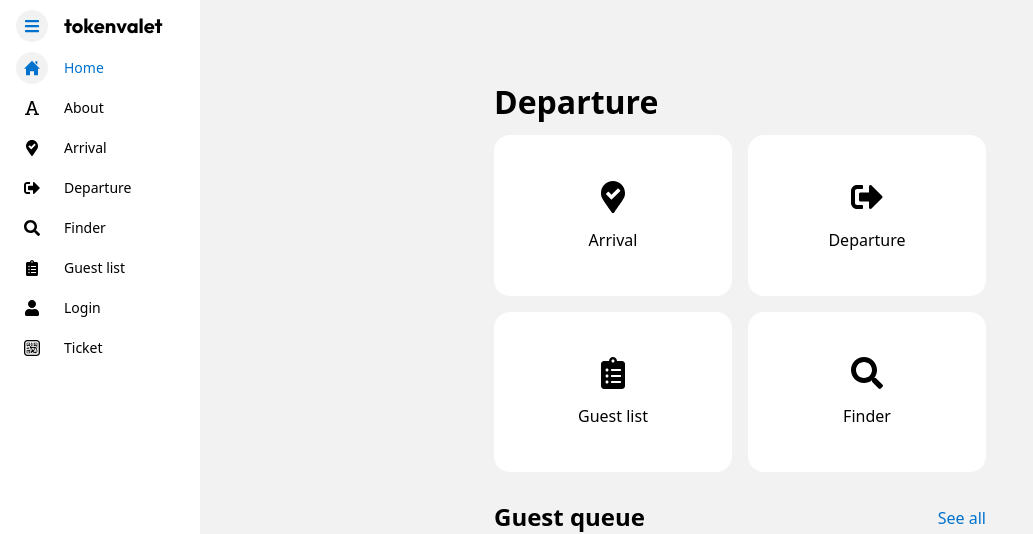
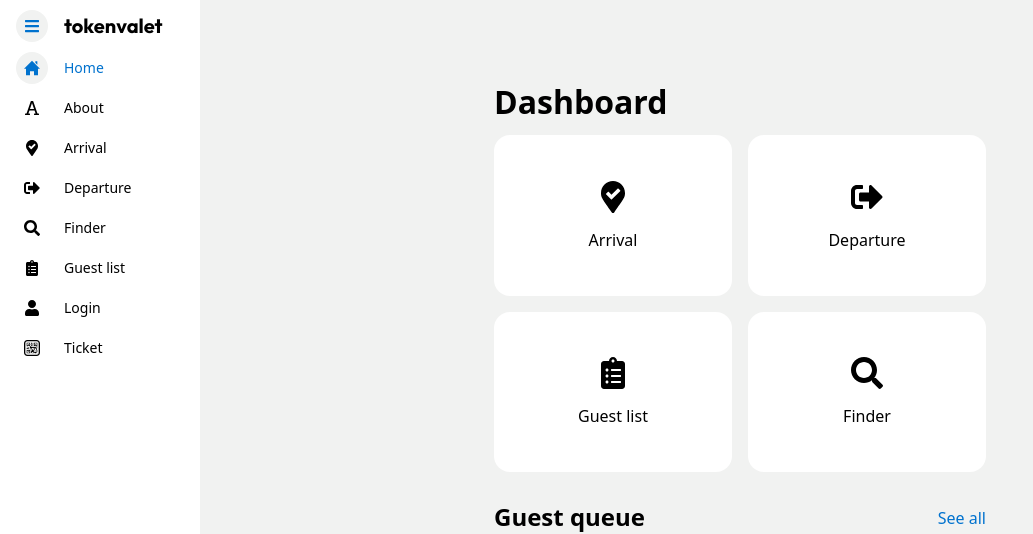
Before and after one commit to joshuabradley012/tokenvalet, a React app: page / in a window 1280 px wide. Shown: the top 534 px of the page, without its empty margins (0-1033 px from the left). Built offline with nearby package versions, Linux system fonts and the light colour scheme.

Commit message:
Updated back button style

```diff
--- a/client/components/app-shell/index.js
+++ b/client/components/app-shell/index.js
@@ -19,7 +19,6 @@ const AppShell = ({ children }) => {
 
   const handleToggleDrawer = () => setDrawerOpen(!isDrawerOpen);
 
-  // Update drawer when changing screen size
   useEffect(() => {
     if (isMobile && isDrawerOpen) {
       setDrawerOpen(false);
@@ -28,7 +27,6 @@ const AppShell = ({ children }) => {
     }
   }, [isMobile]);
 
-  // Close drawer when the location changes on mobile
   useEffect(() => {
     if (isMobile) {
       setDrawerOpen(false);
@@ -36,7 +34,6 @@ const AppShell = ({ children }) => {
     window.scrollTo(0, 0);
   }, [location])
 
-  // Prevent background from scrolling when using nav on mobile
   useEffect(() => {
     if (isMobile && isDrawerOpen) {
       document.body.classList.add('overflow-hidden');
--- a/client/components/back-button/index.js
+++ b/client/components/back-button/index.js
@@ -6,7 +6,7 @@ import { Icon } from 'components';
 const BackButton = () => {
   const navigate = useNavigate();
 
-  const handleClick = () => navigate(-1);;
+  const handleClick = () => navigate(-1);
 
   return (
     <Icon type="arrow-left" className="back-button" onClick={handleClick} />
--- a/client/components/back-button/style.scss
+++ b/client/components/back-button/style.scss
@@ -1,5 +1,10 @@
 @use "~scss/variables" as *;
+@use "~scss/mixins/breakpoints" as *;
 
 .back-button {
-  margin-top: $spacer-8;
+  margin-top: -$spacer-4;
+
+  @include media-breakpoint-down(md) {
+    margin-top: $spacer-8;
+  }
 }
--- /dev/null
+++ b/client/components/dashboard/index.js
@@ -0,0 +1,30 @@
+import React from 'react';
+import './style.scss';
+import { routes } from 'routes';
+import {
+  Icon,
+  Link,
+} from 'components';
+
+const Dashboard = ({ links }) => (
+  <div className="dashboard row gx-4 gy-4">
+    {links.map(link => {
+      const route = routes.find(route => route.path === link);
+
+      if (route) {
+        return (
+          <div className="col-6" key={route.path}>
+            <Link className="item" href={route.path}>
+              <div className="inner">
+                <Icon type={route.icon} />
+                <span>{route.name}</span>
+              </div>
+            </Link>
+          </div>
+        );
+      }
+    })}
+  </div>
+);
+
+export default Dashboard;
--- /dev/null
+++ b/client/components/dashboard/style.scss
@@ -0,0 +1,52 @@
+@use '~scss/variables' as *;
+
+.dashboard {
+  .item {
+    background: $white;
+    border-radius: $border-radius-lg;
+    color: $primary;
+    display: block;
+    overflow: hidden;
+    position: relative;
+    transition: color $transition-time;
+
+    &::after {
+      content: '';
+      display: block;
+      padding-top: 67.5%;
+    }
+
+    &:hover {
+      color: $secondary;
+
+      .icon {
+        color: $secondary;
+      }
+    }
+
+    .inner {
+      align-items: center;
+      display: flex;
+      flex-direction: column;
+      height: 100%;
+      justify-content: center;
+      padding: $spacer-4;
+      position: absolute;
+      top: 0;
+      bottom: 0;
+      left: 0;
+      right: 0;
+      width: 100%;
+    }
+
+    .icon {
+      height: $spacer-8;
+      margin-bottom: $spacer-4;
+      width: $spacer-8;
+
+      .circle {
+        display: none;
+      }
+    }
+  }
+}
--- a/client/components/index.js
+++ b/client/components/index.js
@@ -3,6 +3,7 @@ export { default as AppDrawer } from 'components/app-drawer';
 export { default as AppShell } from 'components/app-shell';
 export { default as BackButton } from 'components/back-button';
 export { default as Button } from 'components/button';
+export { default as Dashboard } from 'components/dashboard';
 export { default as Guests } from 'components/guests';
 export { default as Icon } from 'components/icon';
 export { default as IconLink } from 'components/icon-link';
--- a/client/pages/home/index.js
+++ b/client/pages/home/index.js
@@ -2,9 +2,8 @@ import React from 'react';
 import './style.scss';
 import { clone } from 'lib';
 import { guests as guestsOriginal } from 'data';
-import { routes } from 'routes';
 import {
-  Icon,
+  Dashboard,
   Guests,
   Link,
   Section,
@@ -21,26 +20,9 @@ const dashboardLinks = [
 
 const Home = () => (
   <Section className="home-section" backButton={false}>
-    <h1>Departure</h1>
-    <div className="dashboard row gx-4 gy-4">
-      {dashboardLinks.map(link => {
-        const route = routes.find(route => route.path === link);
-
-        if (route) {
-          return (
-            <div className="col-6" key={route.path}>
-              <Link className="item" href={route.path}>
-                <div className="inner">
-                  <Icon type={route.icon} />
-                  <span>{route.name}</span>
-                </div>
-              </Link>
-            </div>
-          );
-        }
-      })}
-    </div>
-    <div className="heading-link">
+    <h1>Dashboard</h1>
+    <Dashboard links={dashboardLinks} />
+    <div className="heading-link space-between align-items-center">
       <h2>Guest queue</h2>
       <Link href="/guests">See all</Link>
     </div>
--- a/client/pages/home/style.scss
+++ b/client/pages/home/style.scss
@@ -1,62 +1,7 @@
 @use '~scss/variables' as *;
-@use '~scss/mixins/breakpoints' as *;
 
 .home-section {
-  .dashboard {
-    .item {
-      background: $white;
-      border-radius: $border-radius-lg;
-      color: $primary;
-      display: block;
-      overflow: hidden;
-      position: relative;
-      transition: color $transition-time;
-
-      &::after {
-        content: '';
-        display: block;
-        padding-top: 67.5%;
-      }
-
-      &:hover {
-        color: $secondary;
-
-        .icon {
-          color: $secondary;
-        }
-      }
-
-      .inner {
-        align-items: center;
-        display: flex;
-        flex-direction: column;
-        height: 100%;
-        justify-content: center;
-        padding: $spacer-4;
-        position: absolute;
-        top: 0;
-        bottom: 0;
-        left: 0;
-        right: 0;
-        width: 100%;
-      }
-
-      .icon {
-        height: $spacer-8;
-        margin-bottom: $spacer-4;
-        width: $spacer-8;
-
-        .circle {
-          display: none;
-        }
-      }
-    }
-  }
-
   .heading-link {
-    align-items: center;
-    display: flex;
-    justify-content: space-between;
     margin-top: $spacer-8;
     margin-bottom: $spacer-4;
 
```
